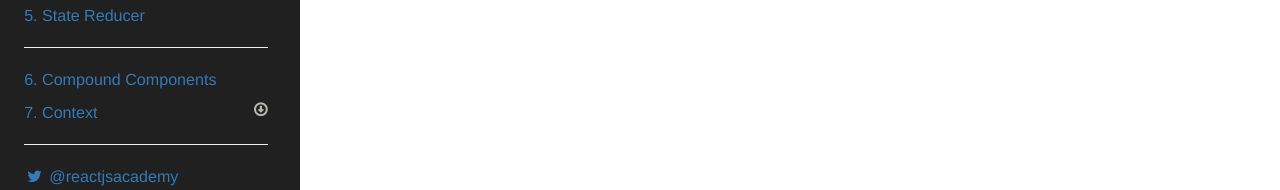
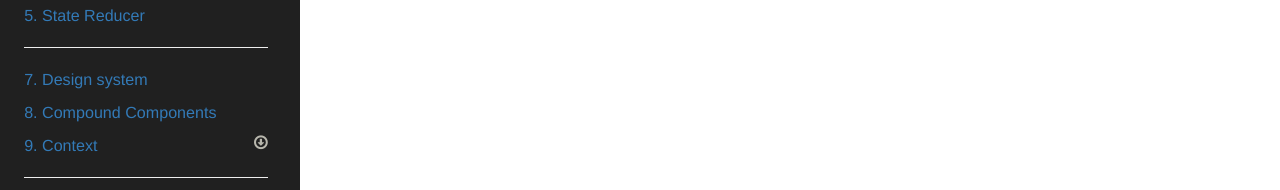
Before and after one commit to mhcrocky/Cocoa-pattern, a React (Create React App) app: page / in a window 1280 px wide. Shown: the part 563-753 px from the top of the page. Built offline with nearby package versions, Linux system fonts and the light colour scheme.

Commit message:
adds menu option design system

```diff
--- a/src/components/App.jsx
+++ b/src/components/App.jsx
@@ -78,12 +78,15 @@ class App extends React.Component {
               5. State Reducer
             </MenuItem>
             <hr />
+            <MenuItem link="/design-system" toggleMenu={this.toggleMenu}>
+              7. Design system
+            </MenuItem>
             <MenuItem link="/compound-components" toggleMenu={this.toggleMenu}>
-              6. Compound Components
+              8. Compound Components
             </MenuItem>
             <Accordion>
               <MenuItem link="/context" toggleMenu={this.toggleMenu}>
-                7. Context
+                9. Context
               </MenuItem>
             </Accordion>
             <hr />
@@ -129,6 +132,7 @@ class App extends React.Component {
             />
             <Route path="/render-props" component={RenderPropsPage} />
             <Route path="/state-reducer" component={StateReducerPage} />
+            <Route path="/design-sytem" component={() => <h1>Todo</h1>} />
             <Route
               path="/compound-components"
               component={CompoundComponentsPage}
```
